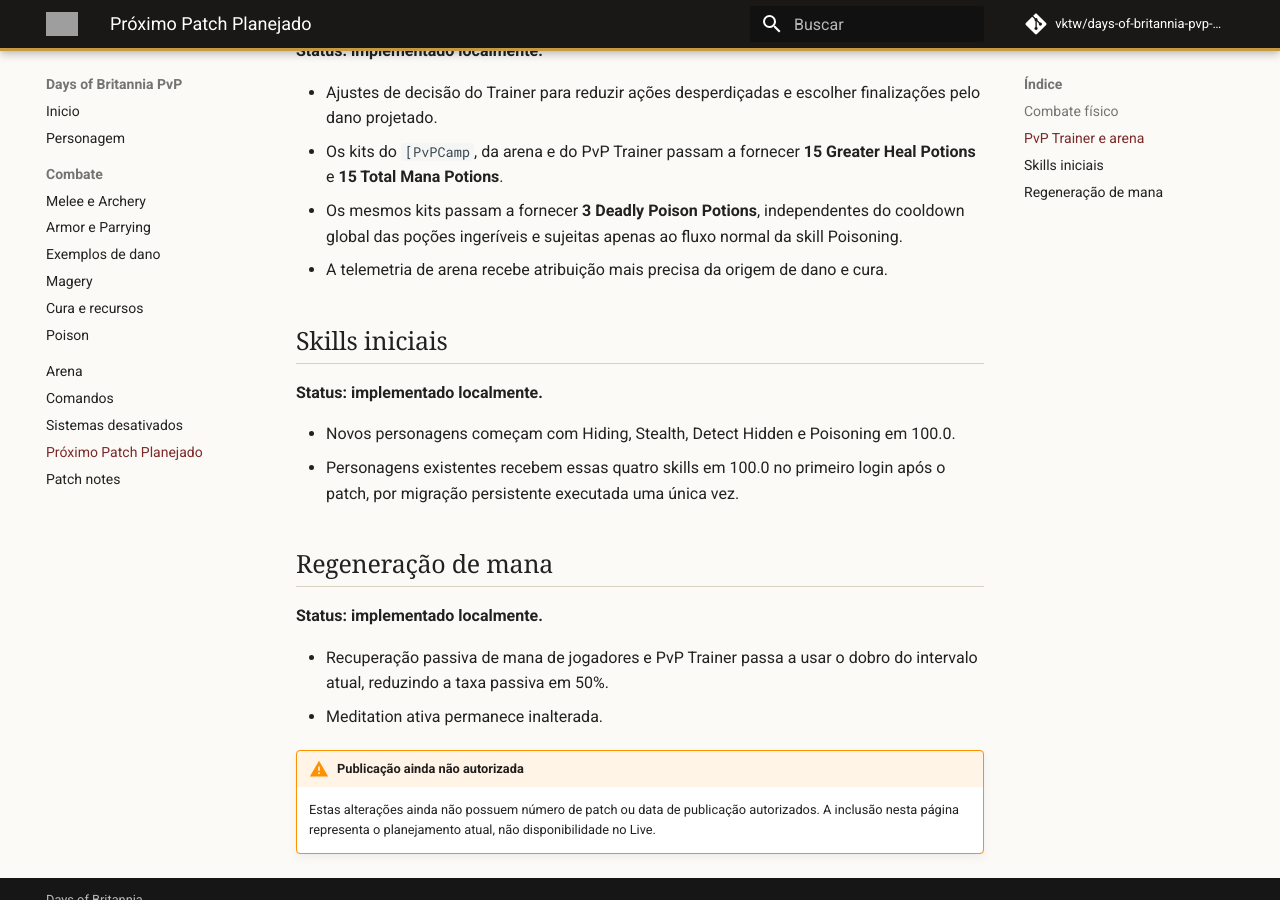
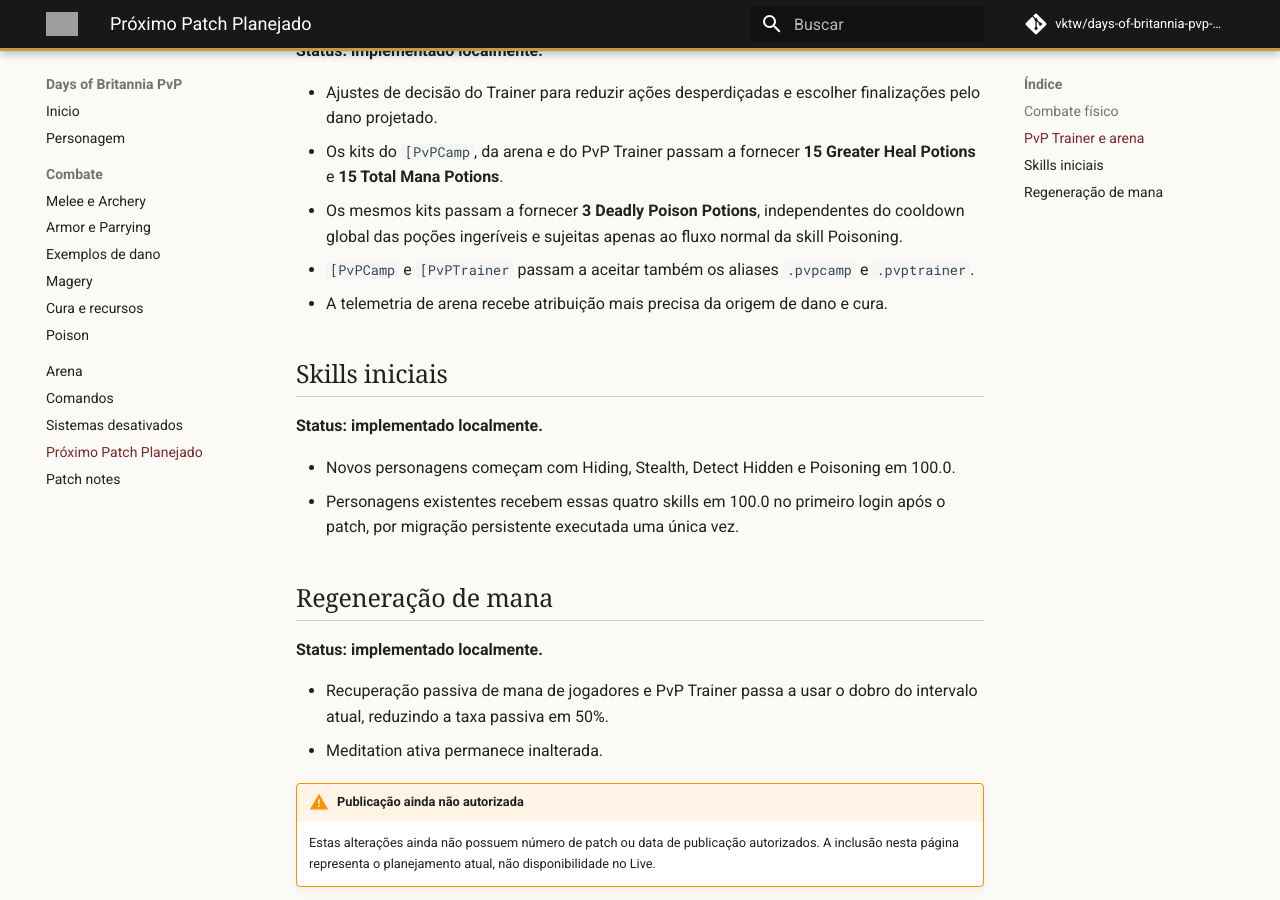
Before and after one commit to vktw/days-of-britannia-pvp-wiki, an MkDocs documentation site: the page built from docs/proximo-patch.md, in a window 1280 px wide and 900 px high, scrolled down 556 px. Built offline with MkDocs 1.6.1 and Material for MkDocs 9.7.7, drawn with Linux system fonts in a browser that asks for light colours; comment, search, counter and statistics services are not loaded; grey boxes are pictures that could not be loaded.

Commit message:
docs: add planned dot command aliases

```diff
--- a/docs/proximo-patch.md
+++ b/docs/proximo-patch.md
@@ -16,6 +16,7 @@
 - Ajustes de decisão do Trainer para reduzir ações desperdiçadas e escolher finalizações pelo dano projetado.
 - Os kits do `[PvPCamp`, da arena e do PvP Trainer passam a fornecer **15 Greater Heal Potions** e **15 Total Mana Potions**.
 - Os mesmos kits passam a fornecer **3 Deadly Poison Potions**, independentes do cooldown global das poções ingeríveis e sujeitas apenas ao fluxo normal da skill Poisoning.
+- `[PvPCamp` e `[PvPTrainer` passam a aceitar também os aliases `.pvpcamp` e `.pvptrainer`.
 - A telemetria de arena recebe atribuição mais precisa da origem de dano e cura.
 
 ## Skills iniciais
```
